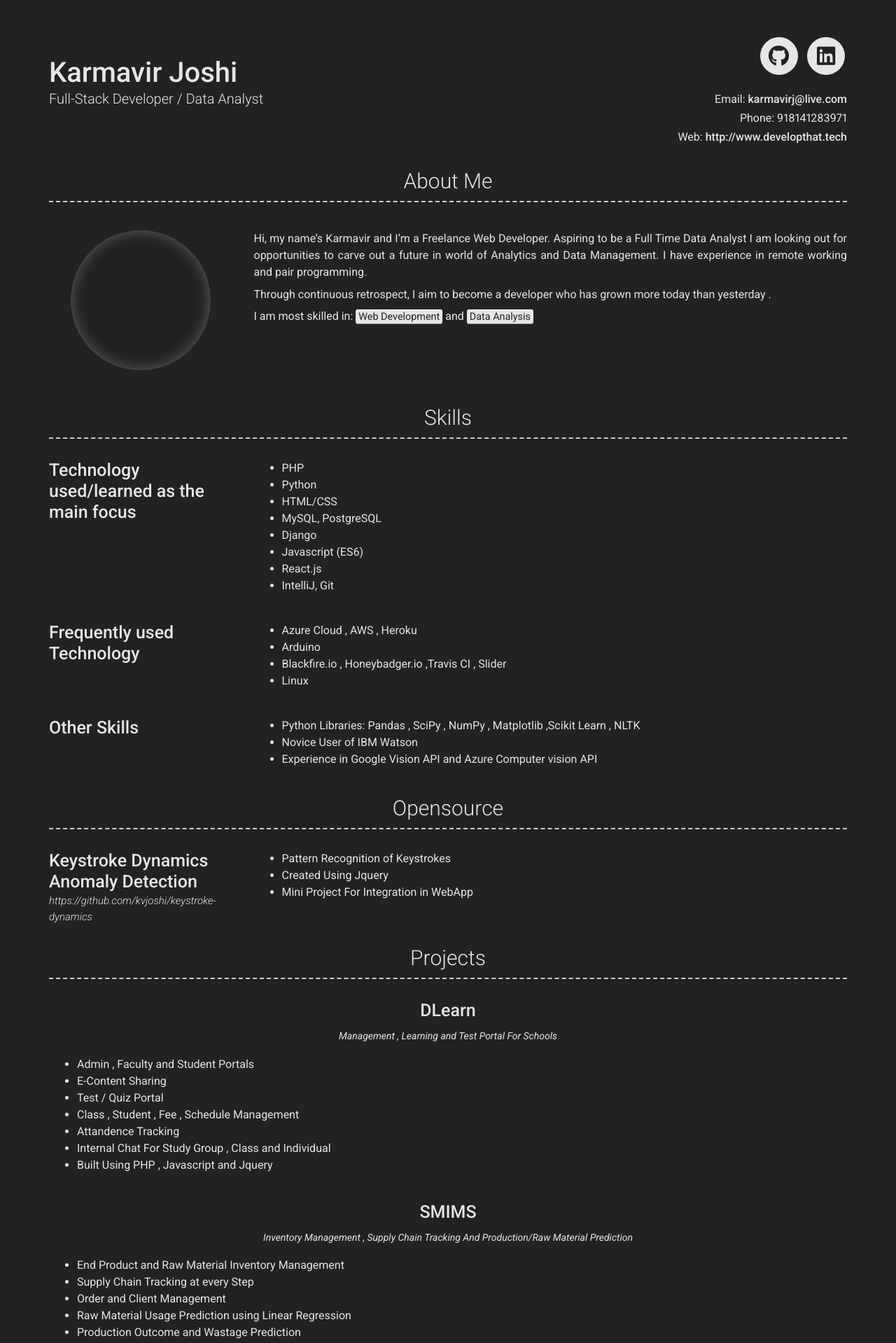
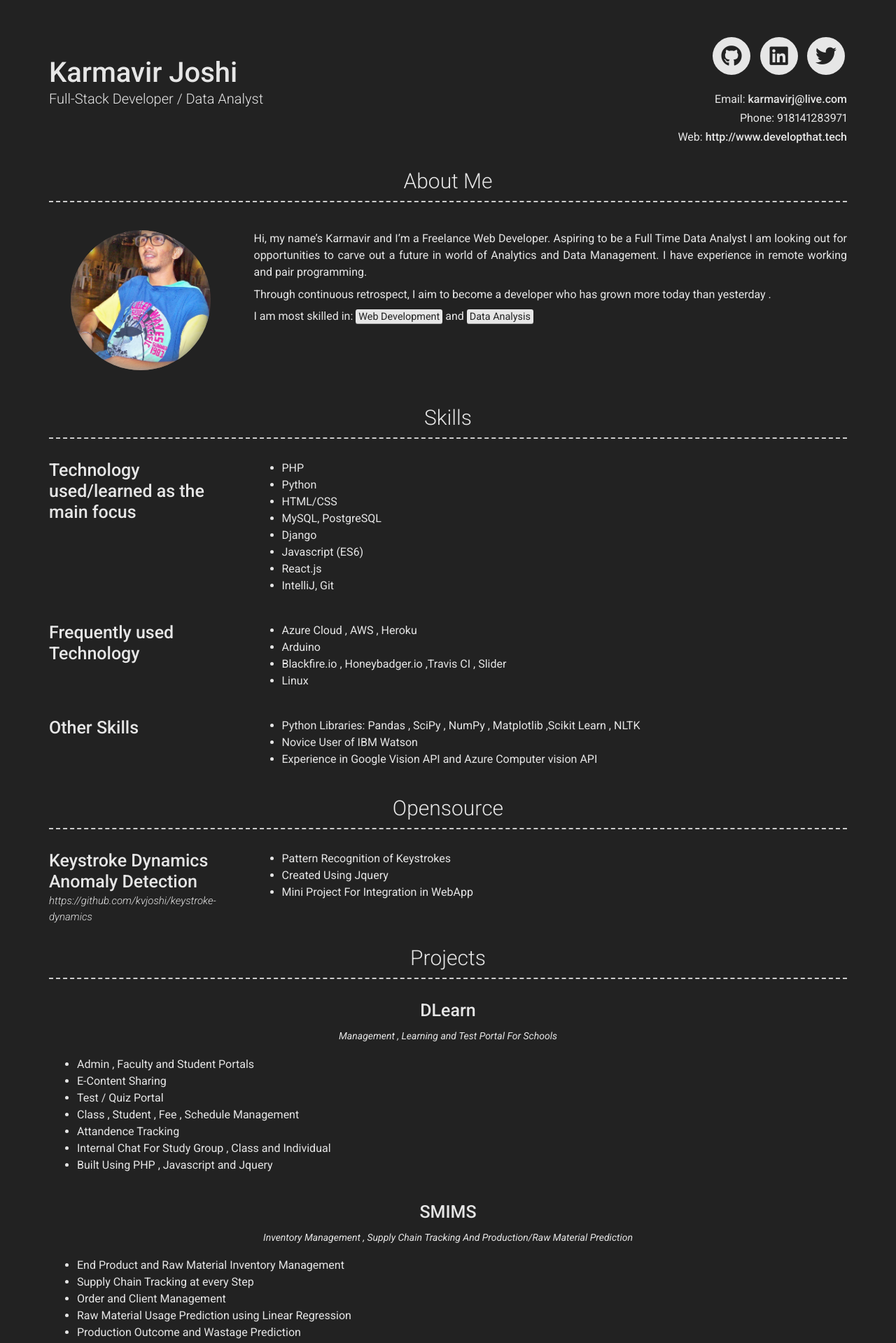
Before and after one commit to kvjoshi/kvjoshi.github.io, a Jekyll site: the page built from index.md, in a window 1280 px wide. Shown: the top 1919 px of the page at 70% size. Built offline with Jekyll 4.4.1, drawn with Linux system fonts in a browser that asks for light colours; nearby versions of some CDN libraries.

Commit message:
Update _config.yml

```diff
--- a/_config.yml
+++ b/_config.yml
@@ -13,7 +13,7 @@ website: http://www.developthat.tech
 darkmode: true
 
 # Social links
-#twitter_username: jekyllrb
+twitter_username: not_kv
 github_username:  kvjoshi
 #stackoverflow_username: "00000001"
 #dribbble_username: jekyll
@@ -44,7 +44,7 @@ gtag: "UA-156417955-3"
 
 # About Section
 # about_title: About Me (Use this to override about section title)
-about_profile_image: Directory of profile image (eg. images/profile.jpg)
+about_profile_image: assets/kv.jpg
 about_content: |+ # this will include new lines to allow paragraphs
   Hi, my name's Karmavir and I'm a Freelance Web Developer. Aspiring to be a Full Time Data Analyst I am looking out for opportunities to carve out a future in world of Analytics and Data Management.
   I have experience in remote working and pair programming.
```
